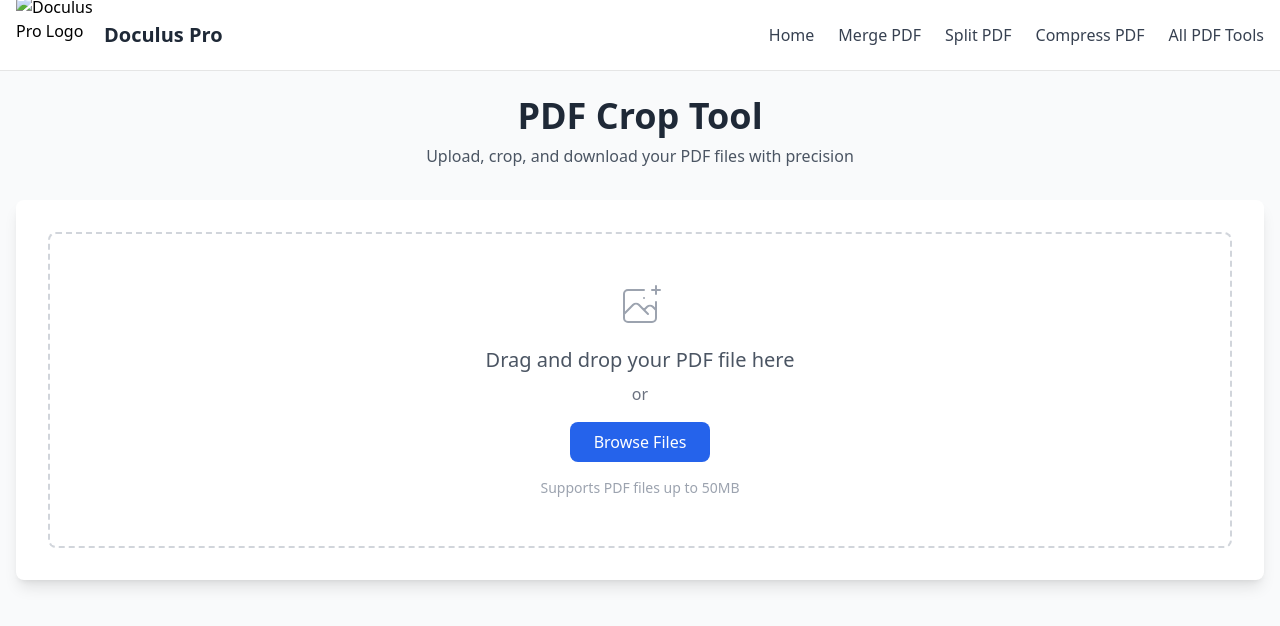
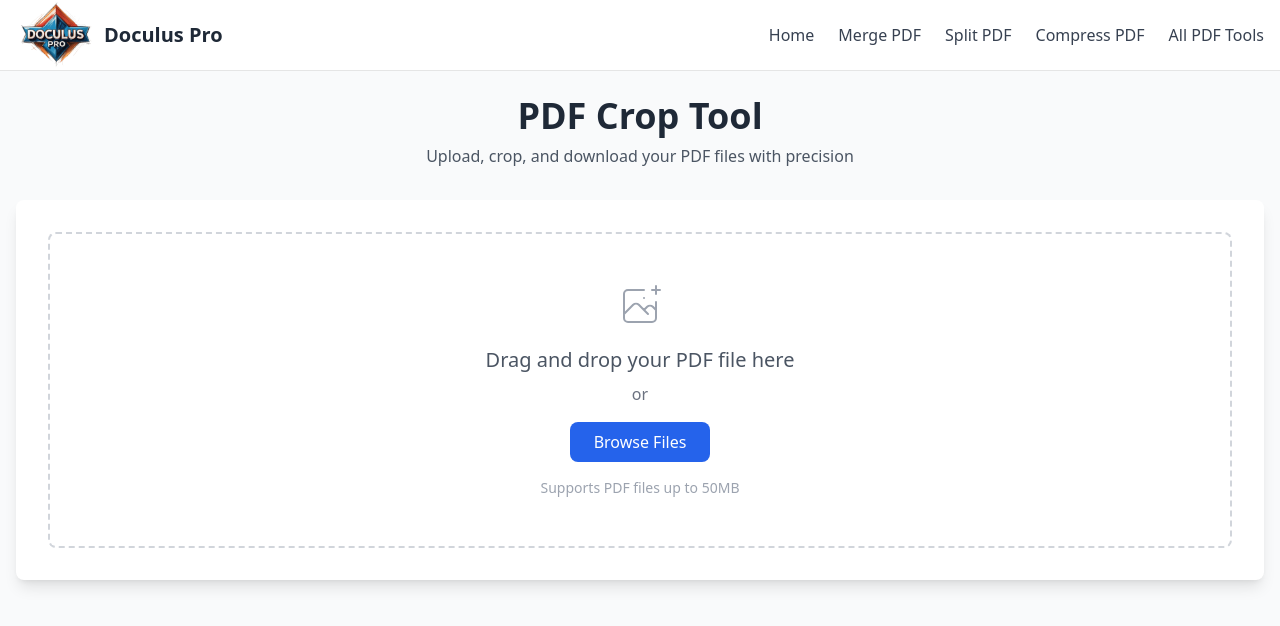
Before and after one commit to beggarsmind/Doculus-pro, a plain HTML site: page Convert_PDF/Crop_PDF.html in a window 1280 px wide. Drawn offline with nearby package versions, Linux system fonts and the light colour scheme; a script that the page names is missing.

Commit message:
Update Crop_PDF.html

```diff
--- a/Convert_PDF/Crop_PDF.html
+++ b/Convert_PDF/Crop_PDF.html
@@ -86,7 +86,7 @@
           <div class="flex items-center">
             <a href="#" class="flex items-center">
               <img
-                src="images/D3.png"
+                src="../images/D3.png"
                 alt="Doculus Pro Logo"
                 class="w-14 h-14 sm:w-20 sm:h-20 object-contain"
               />
```
